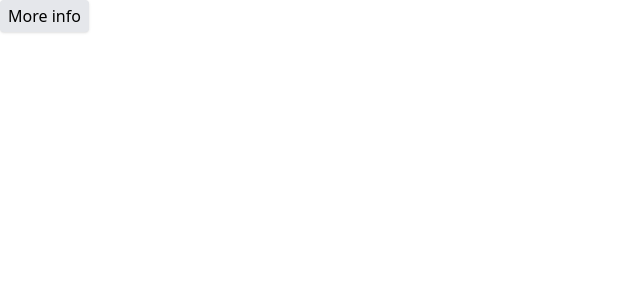
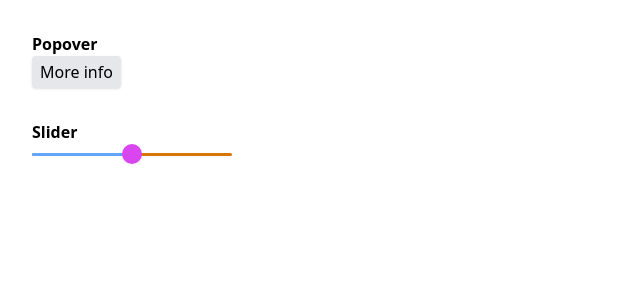
Before and after one commit to takunagai/sample-radix, a React (Vite) app: page / in a window 1280 px wide. Shown: the top 300 px of the page, without its empty margins (0-640 px from the left). Built offline with nearby package versions, Linux system fonts and the light colour scheme.

Commit message:
Radix Primitives の Slider の実装(入力値の取得はまだ)

```diff
--- a/package.json
+++ b/package.json
@@ -10,6 +10,7 @@
   },
   "dependencies": {
     "@radix-ui/react-popover": "1.0.3",
+    "@radix-ui/react-slider": "1.1.0",
     "react": "^18.2.0",
     "react-dom": "^18.2.0"
   },
--- a/src/App.tsx
+++ b/src/App.tsx
@@ -1,11 +1,17 @@
 import { useState } from 'react'
 import * as Popover from '@radix-ui/react-popover'
+import * as Slider from '@radix-ui/react-slider'
 import './index.css'
 
 const App = () => {
   const [open, setOpen] = useState(false)
 
+  // const handleValueChange = () => {}
+
   return (
+    <div className='flex flex-col gap-8 p-8'>
+      <section>
+        <h2 className='font-bold'>Popover</h2>
         <Popover.Root open={open} onOpenChange={setOpen}>
           <Popover.Trigger
             className={`${open ? 'bg-blue-200' : 'bg-gray-200'} rounded px-2 py-1 shadow`}
@@ -14,12 +20,33 @@ const App = () => {
           </Popover.Trigger>
           <Popover.Portal>
             <Popover.Content className='max-w-sm rounded-xl bg-red-200 px-2 py-4'>
-          Some more info… Lorem ipsum dolor sit amet, consectetur adipisicing elit, sed do eiusmod
-          tempor incididunt ut 500 labore et dolore magna aliqua. Ut enim ad minim veniam
+              Some more info… Lorem ipsum dolor sit amet, consectetur adipisicing elit, sed do
+              eiusmod tempor incididunt ut 500 labore et dolore magna aliqua. Ut enim ad minim
+              veniam
               <Popover.Arrow className='fill-red-200' />
             </Popover.Content>
           </Popover.Portal>
         </Popover.Root>
+      </section>
+
+      <section>
+        <h2 className='font-bold'>Slider</h2>
+        <form>
+          <Slider.Root
+            defaultValue={[50]}
+            max={100}
+            step={10}
+            aria-label='Progress'
+            className='relative flex w-[200px] touch-none select-none items-center data-[orientation=horizontal]:h-[20px] data-[orientation=vertical]:h-[100px] data-[orientation=vertical]:w-[20px]'
+          >
+            <Slider.Track className='relative flex-grow rounded-full bg-amber-600  data-[orientation=horizontal]:h-[3px] data-[orientation=vertical]:w-[3px]'>
+              <Slider.Range className='absolute h-full rounded-full bg-blue-400' />
+            </Slider.Track>
+            <Slider.Thumb className='block h-[20px] w-[20px] rounded-[10px] bg-fuchsia-500 shadow-sm hover:bg-fuchsia-500 focus:shadow-lg focus:outline-0' />
+          </Slider.Root>
+        </form>
+      </section>
+    </div>
   )
 }
 
```
Also changed, not shown: 1 other file (tests, documents, lock files or other folders). Lines whose indentation alone changed are shown as unchanged.
